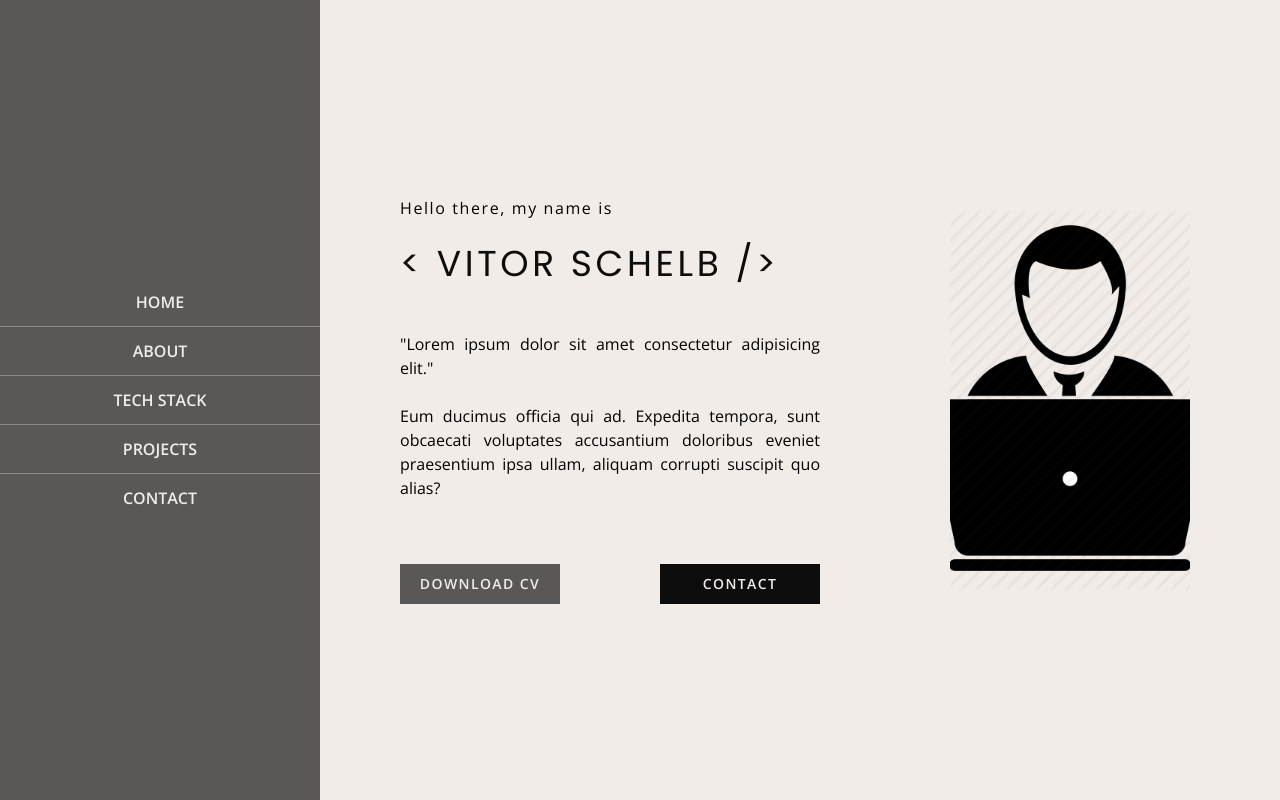
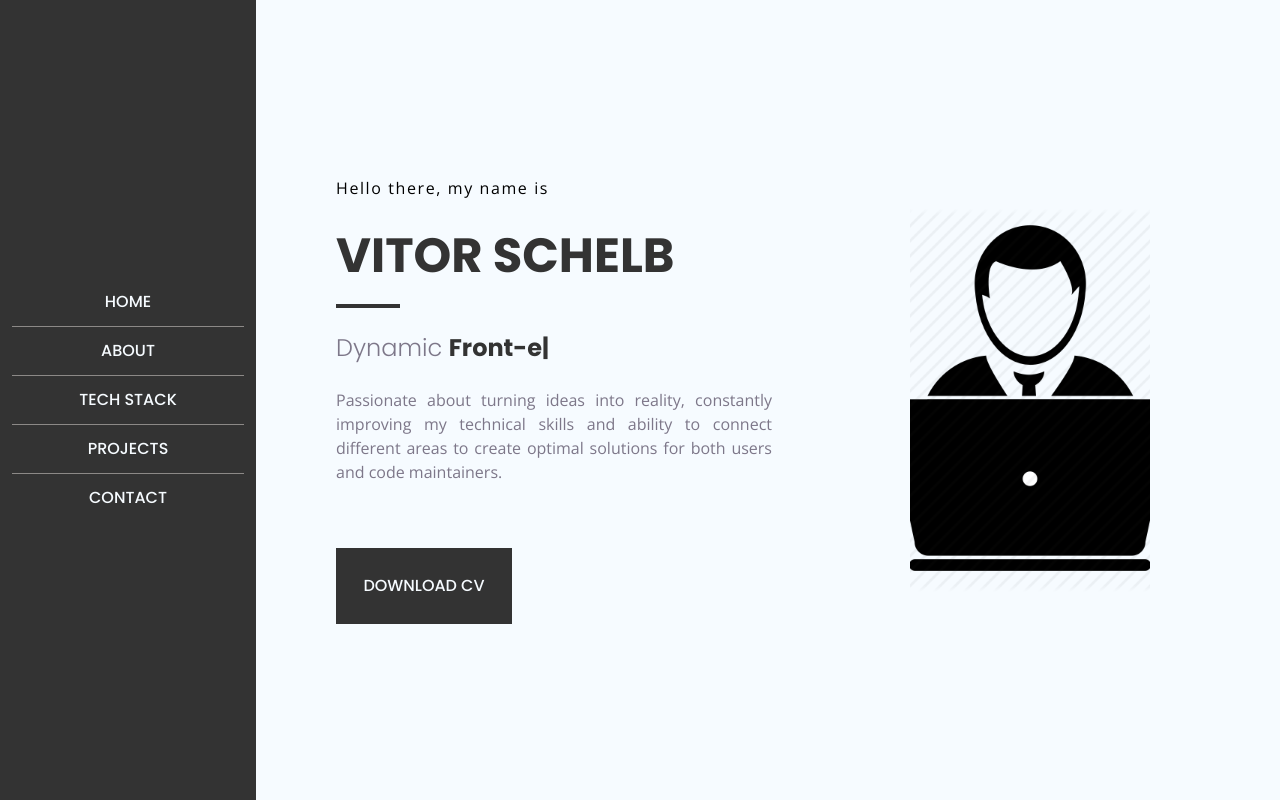
Before and after one commit to vitorschelb/portfolio, a Next.js app: page / in a window 1280 px wide. Built offline with nearby package versions, Linux system fonts and the light colour scheme.

Commit message:
fea: redesing

```diff
--- a/app/components/Hero.tsx
+++ b/app/components/Hero.tsx
@@ -1,40 +1,40 @@
+"use client";
 import Image from "next/image";
 import home from "../../public/home.png";
-
+import Typed from "react-typed";
 
 export default function Hero() {
   return (
-    <section className="h-screen grid grid-cols-2 gap-10 bg-stone-one md:pl-20 2xl:pl-36 ">
-      <div className="flex flex-col justify-center space-y-4">
-        <div className="mb-8">
-          <h1 className="mb-6 tracking-widest">Hello there, my name is</h1>
-          <h2 className="text-4xl tracking-widest font-poppins text-gray-bold">
-            &lt; VITOR SCHELB /&gt;
-          </h2>
-        </div>
+    <section className="grid-cols-1 grid h-screen px-8 bg-clean-white md:pl-20 2xl:pl-36 md:grid-cols-2 md:gap-10">
+      <div className="flex flex-col justify-center">
+        <h1 className="mb-8 tracking-widest">Hello there, my name is</h1>
+        <h2 className="mb-6 text-gray-three font-poppins font-bold text-5xl">
+          VITOR SCHELB
+        </h2>
+        <span className="block w-16 mb-6 border-gray-three border-b-4" />
 
-        <div className="text-justify">
-          <p className="mb-6">
-            "Lorem ipsum dolor sit amet consectetur adipisicing elit."
-          </p>
-          <p className="mb-12">
-            Eum ducimus officia qui ad. Expedita tempora, sunt obcaecati
-            voluptates accusantium doloribus eveniet praesentium ipsa ullam,
-            aliquam corrupti suscipit quo alias?
-          </p>
-        </div>
-        {/*FAZER CLASSES CUSTOM PARA TEXTO E BOTÕES */}
-        <div className="flex justify-between">
-          <button className="py-2 h-10 w-40 bg-gray-one text-stone-one font-semibold tracking-widest text-sm">
-            <span>DOWNLOAD CV</span>
-          </button>
-          <button className="py-2 h-10 w-40 bg-gray-bold text-stone-one font-semibold tracking-widest text-sm">
-            <span>CONTACT</span>
-          </button>
-        </div>
+        <h2 className="mb-6 text-gray-zero font-poppins font-light text-xl tracking-tighter md:text-2xl md:tracking-normal">
+          Dynamic{" "}
+          <Typed
+            className="text-gray-three font-open-sans font-bold"
+            strings={["Front-end developer"]}
+            typeSpeed={100}
+            backSpeed={50}
+            loop
+          />
+        </h2>
+        <p className="mb-16 text-gray-zero text-justify">
+          Passionate about turning ideas into reality, constantly improving my
+          technical skills and ability to connect different areas to create
+          optimal solutions for both users and code maintainers.
+        </p>
+
+        <button className="p-6 w-44 bg-gray-three text-clean-white font-poppins font-medium border-gray-three border-2 hover:underline hover:bg-clean-white hover:text-gray-three ease-in-out duration-500 ">
+          <span>DOWNLOAD CV</span>
+        </button>
       </div>
 
-      <div className="flex items-center justify-center h-full">
+      <div className="h-full items-center justify-center hidden md:flex">
         <div className="h-96 w-60">
           <Image
             src={home}
--- a/app/components/Sidebar.tsx
+++ b/app/components/Sidebar.tsx
@@ -1,16 +1,17 @@
 "use client";
 import { useState } from "react";
 import Link from "next/link";
-import { AiOutlineMenu } from "react-icons/ai";
+import { AiOutlineMenu, AiOutlineClose } from "react-icons/ai";
 
 export default function Sidebar() {
   const [openMenu, setMenuOpen] = useState(false);
   const handleMenu = () => {
     setMenuOpen(!openMenu);
   };
+
   return (
-    <nav className="">
-      <div className="md:hidden absolute px-5 py-5">
+    <nav>
+      <div className="px-5 py-5 absolute md:hidden">
         <AiOutlineMenu
           className="text-2xl cursor-pointer "
           onClick={handleMenu}
@@ -19,29 +20,73 @@ export default function Sidebar() {
 
       {/* Desktop Menu */}
 
-      <div className="hidden md:block md:w-80 items-center h-screen bg-gray-one shadow-xl">
+      <div className="h-screen items-center p-3 bg-gray-three text-clean-white font-poppins font-medium text-center shadow-xl hidden md:block md:w-64">
         <ul className="flex flex-col items-center justify-center h-full">
-          <li className="p-3 text-center text-stone-one font-semibold border-b w-full border-gray-two hover:border-orange-300 hover:text-orange-300 ease-in-out duration-500">
+          <li className="p-3 border-b w-full border-gray-two hover:text-gray-three  hover:bg-white ease-in-out duration-500">
             <Link href="/">HOME</Link>
           </li>
 
-          <li className="p-3 text-center text-stone-one font-semibold border-b w-full border-gray-two hover:border-orange-300 hover:text-orange-300 ease-in-out duration-500">
+          <li className="p-3 border-b w-full border-gray-two hover:text-gray-three hover:bg-white ease-in-out duration-500">
             <Link href="/about">ABOUT</Link>
           </li>
 
-          <li className="p-3 text-center text-stone-one font-semibold border-b w-full border-gray-two hover:border-orange-300 hover:text-orange-300 ease-in-out duration-500">
+          <li className="p-3 border-b w-full border-gray-two hover:text-gray-three hover:bg-white ease-in-out duration-500">
             <Link className="px-5 py-4" href="/techstack">
               TECH STACK
             </Link>
           </li>
 
-          <li className="p-3 text-center text-stone-one font-semibold border-b w-full border-gray-two hover:border-orange-300 hover:text-orange-300 ease-in-out duration-500">
+          <li className="p-3 border-b w-full border-gray-two hover:text-gray-three hover:bg-white ease-in-out duration-500">
             <Link className="px-5 py-4" href="/techstack">
               PROJECTS
             </Link>
           </li>
 
-          <li className="p-3 text-stone-one font-semibold hover:text-orange-300 ease-in-out duration-500">
+          <li className="p-3 w-full hover:text-gray-three hover:bg-white ease-in-out duration-500">
+            <Link className="px-5 py-4" href="/techstack">
+              CONTACT
+            </Link>
+          </li>
+        </ul>
+      </div>
+
+      {/* Mobile Menu */}
+
+      <div
+        className={
+          openMenu
+            ? "absolute flex flex-col justify-center w-64 h-screen bg-gray-three"
+            : "hidden"
+        }
+      >
+        <div className="absolute flex justify-end w-full top-6 right-6">
+          <AiOutlineClose
+            onClick={handleMenu}
+            className="text-2xl text-clean-white mb-4"
+          />
+        </div>
+        <ul className="flex flex-col items-center justify-center h-full text-clean-white">
+          <li className="p-3 w-full text-center border-gray-two border-b">
+            <Link href="/">HOME</Link>
+          </li>
+
+          <li className="p-3 w-full text-center border-gray-two border-b">
+            <Link href="/about">ABOUT</Link>
+          </li>
+
+          <li className="p-3 w-full text-center border-gray-two border-b">
+            <Link className="px-5 py-4" href="/techstack">
+              TECH STACK
+            </Link>
+          </li>
+
+          <li className="p-3 w-full text-center border-gray-two border-b">
+            <Link className="px-5 py-4" href="/techstack">
+              PROJECTS
+            </Link>
+          </li>
+
+          <li className="p-3 w-full text-center">
             <Link className="px-5 py-4" href="/techstack">
               CONTACT
             </Link>
--- a/app/layout.tsx
+++ b/app/layout.tsx
@@ -5,8 +5,6 @@ import { Metadata } from "next";
 import { PropsWithChildren } from "react";
 
 const openSans = Open_Sans({ subsets: ["latin"] });
-
-
 
 export const metadata: Metadata = {
   title: "Vitor Schelb Portfolio",
--- a/package.json
+++ b/package.json
@@ -23,6 +23,7 @@
     "react": "18.2.0",
     "react-dom": "18.2.0",
     "react-icons": "^4.8.0",
+    "react-typed": "^1.2.0",
     "tailwindcss": "3.3.2",
     "typescript": "5.0.4"
   }
--- a/tailwind.config.js
+++ b/tailwind.config.js
@@ -8,10 +8,13 @@ module.exports = {
   theme: {
     extend: {
       colors: {
+        "gray-zero": "rgb(125, 119, 137)",
         "gray-one": "rgb(89, 88, 87)",
         "gray-two": "rgb(140, 137, 135)",
+        "gray-three": "rgb(51, 51, 51)",
         "gray-bold": "rgb(13, 13, 13)",
         "stone-one": "rgb(242, 236, 233)",
+        "clean-white": "rgb(246, 251, 255)"
       },
     },
     fontFamily: {
```
Also changed, not shown: 1 other file (tests, documents, lock files or other folders).
